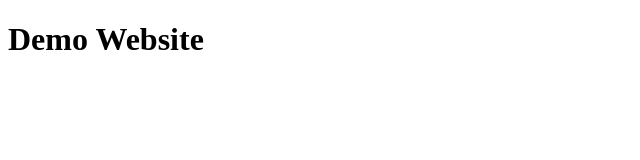
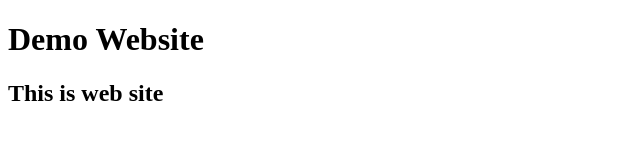
Before and after one commit to raghuprasadks/suranademowebsite, a plain HTML site: page index.html in a window 1280 px wide. Shown: the whole page, without its empty margins (0-640 px from the left). Drawn offline with Linux system fonts and the light colour scheme.

Commit message:
updated index.html

```diff
--- a/index.html
+++ b/index.html
@@ -7,6 +7,7 @@
 </head>
 <body>
     <h1>Demo Website</h1>
+    <h2>This is web site</h2>
 
 </body>
 </html>
```
